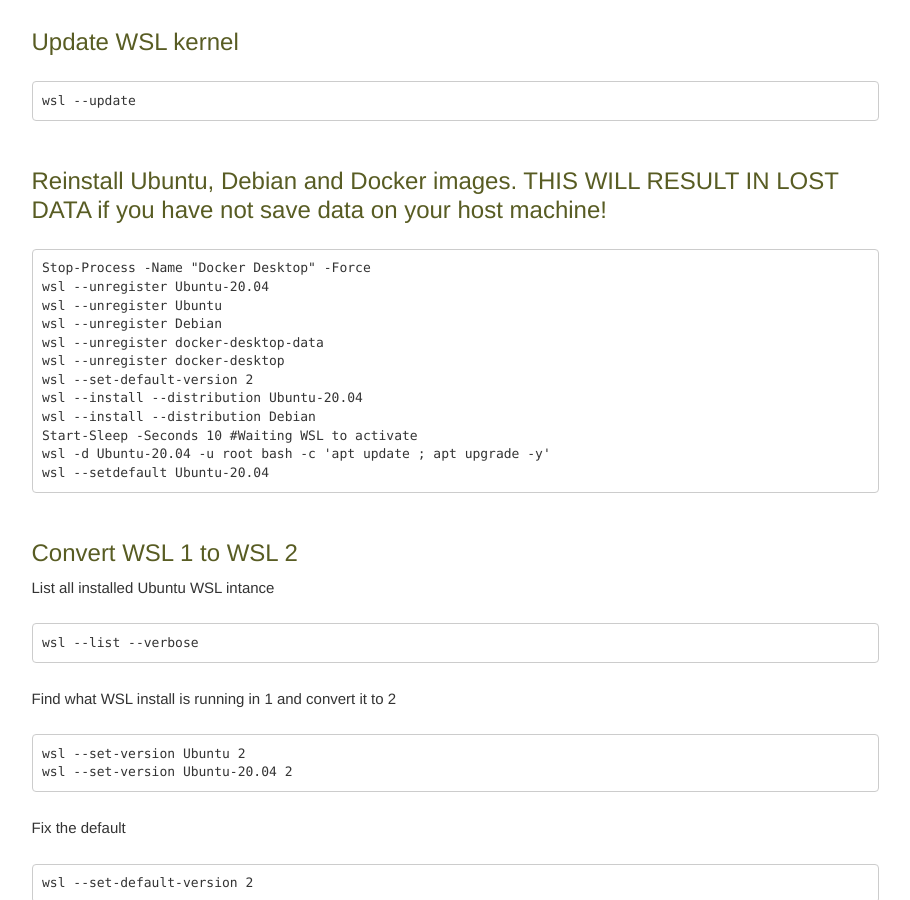
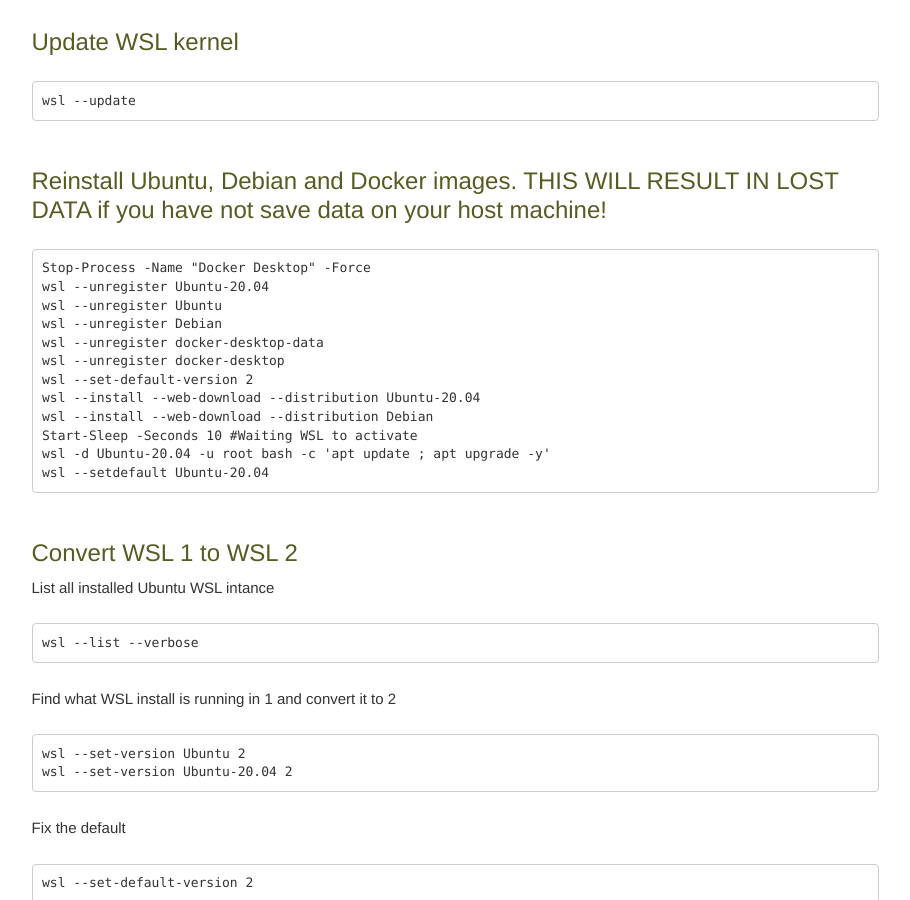
Before and after one commit to hamk-business-information-technology/os, a Jekyll site: the page built from Windows_11_WSL.md, in a window 1280 px wide and 900 px high, scrolled down 3789 px. Shown: the whole window, without its empty margins (331-1241 px from the left). Built offline with Jekyll 4.4.1, drawn with Linux system fonts in a browser that asks for light colours; our own code applies the rules of GitHub Pages for plain Markdown files; comment, search, counter and statistics services are not loaded; some of the changed text lies outside the part shown.

Commit message:
update to wsl --install --web-download

````diff
--- a/Windows_11_WSL.md
+++ b/Windows_11_WSL.md
@@ -30,9 +30,9 @@
 
 ##  Lets install Ubuntu 20.04 and Debian Distripution. We will use Ubuntu as main platform and Debian for testing.
 ```
-wsl --install --distribution Ubuntu-20.04
+wsl --install --web-download --distribution Ubuntu-20.04
 
-wsl --install --distribution Debian
+wsl --install --web-download --distribution Debian
 
 wsl --setdefault Ubuntu-20.04
 ```
@@ -132,8 +132,8 @@
 wsl --unregister docker-desktop-data
 wsl --unregister docker-desktop
 wsl --set-default-version 2
-wsl --install --distribution Ubuntu-20.04
-wsl --install --distribution Debian
+wsl --install --web-download --distribution Ubuntu-20.04
+wsl --install --web-download --distribution Debian
 Start-Sleep -Seconds 10 #Waiting WSL to activate
 wsl -d Ubuntu-20.04 -u root bash -c 'apt update ; apt upgrade -y'
 wsl --setdefault Ubuntu-20.04
````
